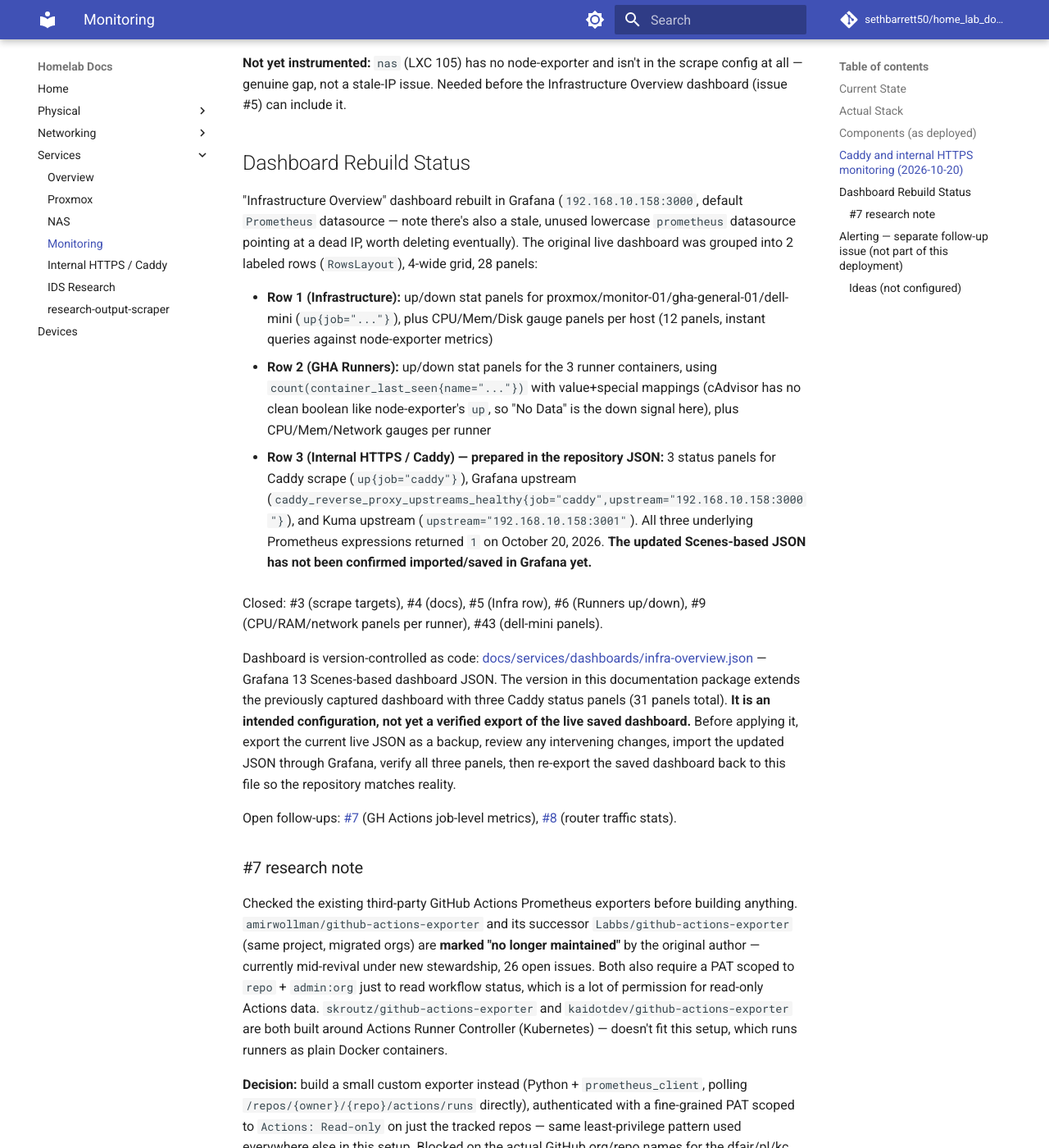
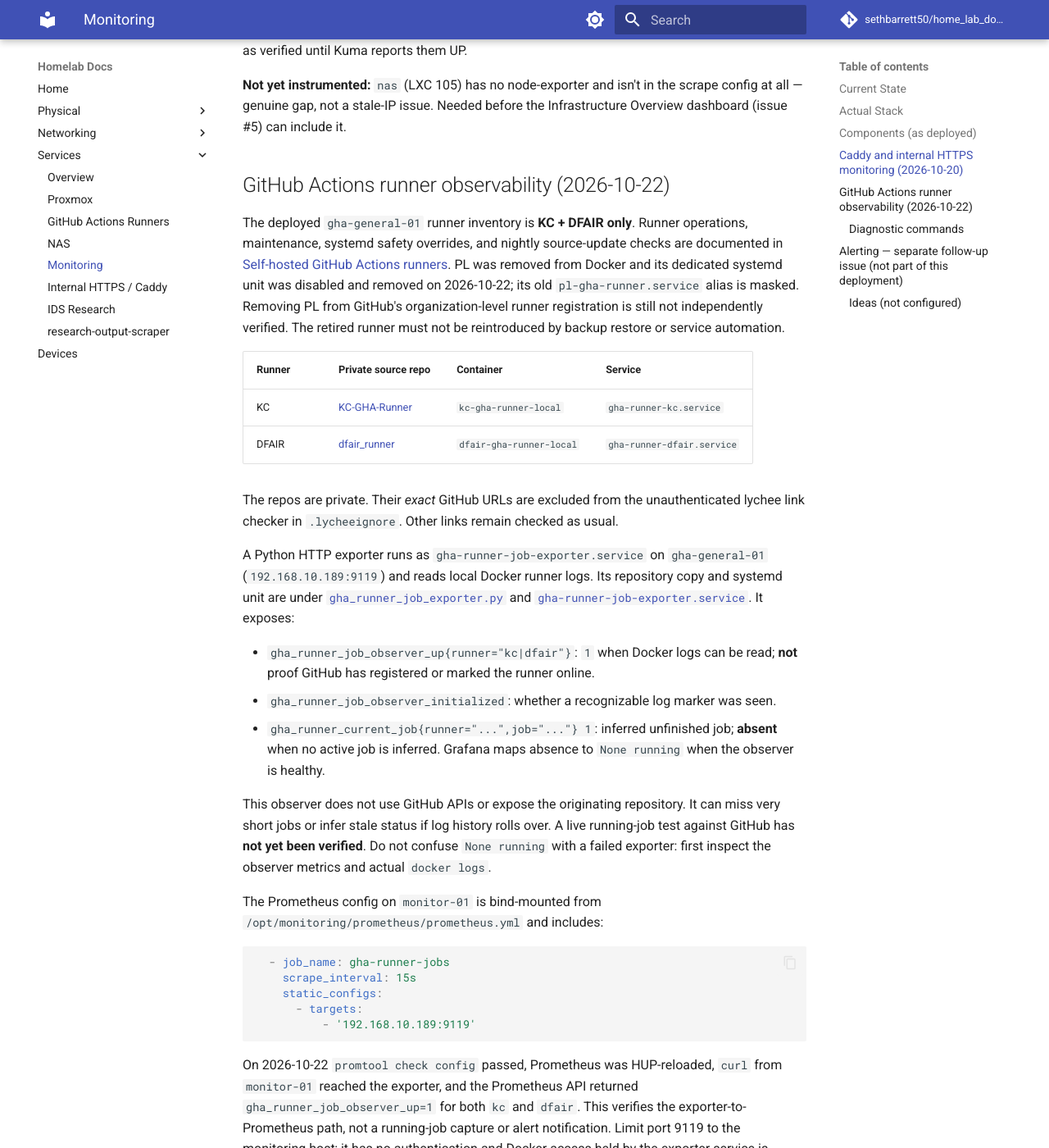
Before and after one commit to sethbarrett50/home_lab_docs, an MkDocs documentation site: the page built from docs/services/monitoring.md, in a window 1280 px wide and 1400 px high, scrolled down 2706 px. Shown: the whole window at 82% size. Built offline with MkDocs 1.6.1 and Material for MkDocs 9.7.7, drawn with Linux system fonts in a browser that asks for light colours; comment, search, counter and statistics services are not loaded; some of the changed text lies outside the part shown.

Commit message:
docs: add shr documentation - pl

````diff
--- a/docs/services/monitoring.md
+++ b/docs/services/monitoring.md
@@ -19,8 +19,9 @@
         NE1[node-exporter]
         CB1[cAdvisor :8080]
         AL1[Grafana Alloy :12345]
-        R1[3x GHA runner containers\ndfair / pl / kc]
+        R1[2x GHA runner containers\ndfair / kc]
         BK[Buildkit builder]
+        EX[Runner job exporter :9119]
     end
 
     subgraph "monitor-01 (192.168.10.158)"
@@ -43,6 +44,7 @@
 
     NE1 --> AL1
     CB1 --> AL1
+    EX -->|direct scrape :9119| PROM
     AL1 -->|remote_write| PROM
     NE2 --> PROM
     CB2 --> PROM
@@ -59,7 +61,7 @@
 
 | Container | Host | Port | Role |
 |---|---|---|---|
-| `grafana` | monitor-01 | 3000 | Visualization — Infrastructure Overview dashboard has been rebuilt; see [Dashboard Rebuild Status](#dashboard-rebuild-status) |
+| `grafana` | monitor-01 | 3000 | Visualization — Infrastructure Overview dashboard has been rebuilt |
 | `prometheus` | monitor-01 | 9090 | Metrics store. **Not** 3001 — that's Kuma (see below, was documented wrong) |
 | `uptime-kuma` | monitor-01 | 3001 | Uptime/status checks; existing research-output-scraper monitors documented in [research-output-scraper.md](research-output-scraper.md#monitoring). Docker DNS pinned to `192.168.10.1`. Added internal-CA trust via `NODE_EXTRA_CA_CERTS` and read-only certificate mount (2026-10-20); new Grafana/Proxmox HTTPS monitor status not yet verified. |
 | `loki` | monitor-01 | 3100 | Log aggregation |
@@ -67,7 +69,8 @@
 | `cadvisor` | monitor-01 + gha-general-01 | 8080 | Per-container CPU/mem/network metrics |
 | `node-exporter` | monitor-01 + gha-general-01 | — | Host-level CPU/mem/disk metrics |
 | `node_exporter` (native, not a container) | dell-mini | 9100 | Host-level CPU/mem/disk metrics — scraped directly by Prometheus, no Alloy (dell-mini doesn't run Docker) |
-| `dfair-gha-runner-local`, `pl-gha-runner-local`, `kc-gha-runner-local` | gha-general-01 | — | The 3 self-hosted GitHub Actions runners |
+| `dfair-gha-runner-local`, `kc-gha-runner-local` | gha-general-01 | — | The 2 active self-hosted GitHub Actions runners; PL retired 2026-10-22 |
+| `gha-runner-job-exporter.service` (systemd/Python) | gha-general-01 | 9119 | Read-only Docker runner log observer; exported metrics for current job names |
 | `buildx_buildkit_builder-*` | gha-general-01 | — | Buildkit builder for the runners |
 
 **Fixed (was issue #3):** all scrape targets were still pointed at
@@ -111,65 +114,102 @@
 the scrape config at all — genuine gap, not a stale-IP issue. Needed before
 the Infrastructure Overview dashboard (issue #5) can include it.
 
-## Dashboard Rebuild Status
+## GitHub Actions runner observability (2026-10-22)
 
-"Infrastructure Overview" dashboard rebuilt in Grafana (`192.168.10.158:3000`,
-default `Prometheus` datasource — note there's also a stale, unused lowercase
-`prometheus` datasource pointing at a dead IP, worth deleting eventually).
-The original live dashboard was grouped into 2 labeled rows (`RowsLayout`), 4-wide grid, 28 panels:
+The deployed `gha-general-01` runner inventory is **KC + DFAIR only**.
+Runner operations, maintenance, systemd safety overrides, and nightly
+source-update checks are documented in
+[Self-hosted GitHub Actions runners](github-actions-runners.md).
+PL was removed from Docker and its dedicated systemd unit was disabled and
+removed on 2026-10-22; its old `pl-gha-runner.service` alias is masked.
+Removing PL from GitHub's organization-level runner registration is still
+not independently verified. The retired runner must not be reintroduced by
+backup restore or service automation.
 
-- **Row 1 (Infrastructure):** up/down stat panels for
-  proxmox/monitor-01/gha-general-01/dell-mini (`up{job="..."}`), plus
-  CPU/Mem/Disk gauge panels per host (12 panels, instant queries against
-  node-exporter metrics)
-- **Row 2 (GHA Runners):** up/down stat panels for the 3 runner containers,
-  using `count(container_last_seen{name="..."})` with value+special mappings
-  (cAdvisor has no clean boolean like node-exporter's `up`, so "No Data" is
-  the down signal here), plus CPU/Mem/Network gauges per runner
+| Runner | Private source repo | Container | Service |
+|---|---|---|---|
+| KC | [KC-GHA-Runner](https://github.com/Kart-Chaser/KC-GHA-Runner) | `kc-gha-runner-local` | `gha-runner-kc.service` |
+| DFAIR | [dfair_runner](https://github.com/DFAIR-LAB-Augusta/dfair_runner) | `dfair-gha-runner-local` | `gha-runner-dfair.service` |
 
-- **Row 3 (Internal HTTPS / Caddy) — prepared in the repository JSON:**
-  3 status panels for Caddy scrape (`up{job="caddy"}`), Grafana upstream
-  (`caddy_reverse_proxy_upstreams_healthy{job="caddy",upstream="192.168.10.158:3000"}`),
-  and Kuma upstream (`upstream="192.168.10.158:3001"`). All three underlying
-  Prometheus expressions returned `1` on October 20, 2026. **The updated
-  Scenes-based JSON has not been confirmed imported/saved in Grafana yet.**
+The repos are private. Their *exact* GitHub URLs are excluded from the
+unauthenticated lychee link checker in `.lycheeignore`. Other links remain
+checked as usual.
 
-Closed: #3 (scrape targets), #4 (docs), #5 (Infra row), #6 (Runners
-up/down), #9 (CPU/RAM/network panels per runner), #43 (dell-mini panels).
+A Python HTTP exporter runs as `gha-runner-job-exporter.service` on
+`gha-general-01` (`192.168.10.189:9119`) and reads local Docker runner logs.
+Its repository copy and systemd unit are under
+[`gha_runner_job_exporter.py`](runner-observability/gha_runner_job_exporter.py) and [`gha-runner-job-exporter.service`](runner-observability/gha-runner-job-exporter.service).
+It exposes:
 
-Dashboard is version-controlled as code:
-[docs/services/dashboards/infra-overview.json](dashboards/infra-overview.json)
-— Grafana 13 Scenes-based dashboard JSON. The version in this documentation
-package extends the previously captured dashboard with three Caddy status
-panels (31 panels total). **It is an intended configuration, not yet a
-verified export of the live saved dashboard.** Before applying it, export
-the current live JSON as a backup, review any intervening changes, import
-the updated JSON through Grafana, verify all three panels, then re-export
-the saved dashboard back to this file so the repository matches reality.
+- `gha_runner_job_observer_up{runner="kc|dfair"}`: `1` when Docker logs can be read;
+  **not** proof GitHub has registered or marked the runner online.
+- `gha_runner_job_observer_initialized`: whether a recognizable log marker was seen.
+- `gha_runner_current_job{runner="...",job="..."} 1`: inferred unfinished job;
+  **absent** when no active job is inferred. Grafana maps absence to
+  `None running` when the observer is healthy.
 
-Open follow-ups: [#7](https://github.com/sethbarrett50/home_lab_docs/issues/7)
-(GH Actions job-level metrics), [#8](https://github.com/sethbarrett50/home_lab_docs/issues/8)
-(router traffic stats).
+This observer does not use GitHub APIs or expose the originating repository.
+It can miss very short jobs or infer stale status if log history rolls over.
+A live running-job test against GitHub has **not yet been verified**.
+Do not confuse `None running` with a failed exporter: first inspect the
+observer metrics and actual `docker logs`.
 
-### #7 research note
+The Prometheus config on `monitor-01` is bind-mounted from
+`/opt/monitoring/prometheus/prometheus.yml` and includes:
 
-Checked the existing third-party GitHub Actions Prometheus exporters before
-building anything. `amirwollman/github-actions-exporter` and its successor
-`Labbs/github-actions-exporter` (same project, migrated orgs) are **marked
-"no longer maintained"** by the original author — currently mid-revival
-under new stewardship, 26 open issues. Both also require a PAT scoped to
-`repo` + `admin:org` just to read workflow status, which is a lot of
-permission for read-only Actions data. `skroutz/github-actions-exporter` and
-`kaidotdev/github-actions-exporter` are both built around Actions Runner
-Controller (Kubernetes) — doesn't fit this setup, which runs runners as
-plain Docker containers.
+```yaml
+  - job_name: gha-runner-jobs
+    scrape_interval: 15s
+    static_configs:
+      - targets:
+          - '192.168.10.189:9119'
+```
 
-**Decision:** build a small custom exporter instead (Python +
-`prometheus_client`, polling `/repos/{owner}/{repo}/actions/runs` directly),
-authenticated with a fine-grained PAT scoped to `Actions: Read-only` on just
-the tracked repos — same least-privilege pattern used everywhere else in
-this setup. Blocked on the actual GitHub org/repo names for the
-dfair/pl/kc runners.
+On 2026-10-22 `promtool check config` passed, Prometheus was HUP-reloaded,
+`curl` from `monitor-01` reached the exporter, and the Prometheus API returned
+`gha_runner_job_observer_up=1` for both `kc` and `dfair`. This verifies the
+exporter-to-Prometheus path, not a running-job capture or alert notification.
+Limit port 9119 to the monitoring host; it has no authentication and Docker
+access held by the exporter service is privileged.
+
+### Diagnostic commands
+
+On `gha-general-01`:
+
+```bash
+sudo systemctl status gha-runner-job-exporter.service --no-pager
+curl -fsS http://192.168.10.189:9119/metrics
+docker logs --tail 30 kc-gha-runner-local
+docker logs --tail 30 dfair-gha-runner-local
+```
+
+On `monitor-01`:
+
+```bash
+sudo docker exec prometheus promtool check config /etc/prometheus/prometheus.yml
+curl -fsSG http://localhost:9090/api/v1/query \
+  --data-urlencode 'query=gha_runner_job_observer_up' | jq '.data.result'
+```
+
+The versioned
+[Infrastructure Overview dashboard JSON](dashboards/infra-overview.json)
+is a **Grafana 13 Scenes-based JSON**, based on the supplied dashboard and
+updated with two runners, current-job stat panels, and corrected single-value
+container-health queries. CPU and RAM gauges use actual host capacity;
+network gauges show throughput without an assumed link maximum. Because KC
+uses host networking, its per-container network metric may be absent.
+The user reported importing/updating a Grafana dashboard with the job panels
+showing `None running` while both runners' latest observed jobs had completed.
+Import of this *exact version-controlled revision* into live Grafana has
+not been independently re-exported and compared. Treat live dashboard
+synchronization as a verification step.
+
+Existing Caddy scrape (`:9180`) and other infrastructure panels are retained.
+Outstanding work includes verifying a running workflow appears while active,
+reviewing alerts, and deploying authoritative GitHub API runner status if needed.
+Related tracking: [#7](https://github.com/sethbarrett50/home_lab_docs/issues/7)
+(job-level monitoring), [#8](https://github.com/sethbarrett50/home_lab_docs/issues/8)
+(router telemetry).
 
 ## Alerting — separate follow-up issue (not part of this deployment)
 
--- a/mkdocs.yml
+++ b/mkdocs.yml
@@ -45,6 +45,7 @@
   - Services:
       - Overview: services/README.md
       - Proxmox: services/proxmox.md
+      - GitHub Actions Runners: services/github-actions-runners.md
       - NAS: services/nas.md
       - Monitoring: services/monitoring.md
       - Internal HTTPS / Caddy: services/caddy.md
````
Also changed, not shown: README.md (+3 -1 lines), docs/index.md (+3 -1 lines), docs/services/README.md (+5 -2 lines), docs/services/proxmox.md (+26 -4 lines).
